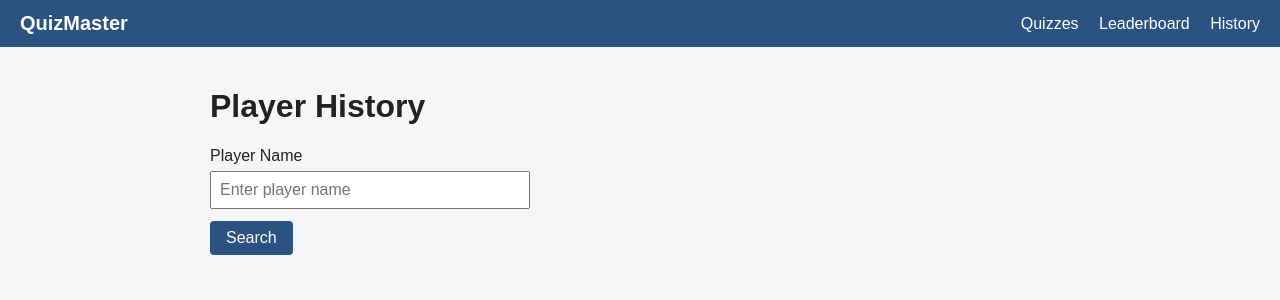
After one commit to AaryanRS/QuizMaster, a Flask app: page /history in a window 1280 px wide. The commit adds this page. Shown: the top 300 px of the page. Run offline with Flask 3, Linux system fonts and the light colour scheme.

Commit message:
Add player attempt history page and API endpoint

```diff
--- a/app/routes.py
+++ b/app/routes.py
@@ -40,6 +40,11 @@ def result_page():
 @pages.route("/leaderboard")
 def leaderboard_page():
     return render_template("leaderboard.html")
+
+
+@pages.route("/history")
+def history_page():
+    return render_template("history.html")
 
 
 @api.route("/quizzes")
@@ -193,3 +198,39 @@ def stats():
         "total_attempts": Attempt.query.count(),
         "quizzes": quiz_stats,
     })
+
+
+def _get_player_attempts(name):
+    name = (name or "").strip()
+    if not name:
+        return error("Player name is required", 400)
+    attempts = (
+        Attempt.query.filter(
+            db.func.lower(Attempt.player_name) == name.lower()
+        )
+        .order_by(Attempt.created_at.desc(), Attempt.id.desc())
+        .all()
+    )
+    return jsonify([attempt.to_dict() for attempt in attempts])
+
+
+@api.route("/players/<player_name>/attempts")
+def player_attempts(player_name):
+    return _get_player_attempts(player_name)
+
+
+@api.route("/players/attempts")
+def player_attempts_empty():
+    return error("Player name is required", 400)
+
+
+@api.route("/attempts")
+def attempts_by_query():
+    name = request.args.get("player_name", "")
+    return _get_player_attempts(name)
+
+
+@api.route("/history")
+def history_by_query():
+    name = request.args.get("player_name", "")
+    return _get_player_attempts(name)
--- /dev/null
+++ b/app/static/js/history.js
@@ -0,0 +1,75 @@
+const message = document.getElementById("message");
+const historyForm = document.getElementById("history-form");
+const playerNameInput = document.getElementById("player-name");
+const historyTable = document.getElementById("history-table");
+const tableBody = document.getElementById("history-body");
+
+function addCell(row, text) {
+    const cell = document.createElement("td");
+    cell.textContent = text;
+    row.appendChild(cell);
+}
+
+function formatDate(isoString) {
+    if (!isoString) {
+        return "";
+    }
+    const date = new Date(isoString);
+    if (isNaN(date.getTime())) {
+        return isoString;
+    }
+    return date.toLocaleString();
+}
+
+async function loadHistory(name) {
+    const trimmed = (name || "").trim();
+    tableBody.innerHTML = "";
+
+    if (trimmed === "") {
+        message.textContent = "Please enter a player name.";
+        historyTable.hidden = true;
+        return;
+    }
+
+    message.textContent = "";
+    try {
+        const response = await fetch("/api/players/" + encodeURIComponent(trimmed) + "/attempts");
+        if (!response.ok) {
+            const data = await response.json().catch(function () { return {}; });
+            message.textContent = data.error || "Could not load history.";
+            historyTable.hidden = true;
+            return;
+        }
+        const attempts = await response.json();
+        if (attempts.length === 0) {
+            message.textContent = 'No attempts found for "' + trimmed + '".';
+            historyTable.hidden = true;
+            return;
+        }
+
+        attempts.forEach(function (attempt) {
+            const row = document.createElement("tr");
+            addCell(row, attempt.quiz_title || ("Quiz " + attempt.quiz_id));
+            addCell(row, attempt.score + " / " + attempt.total_questions);
+            addCell(row, attempt.time_taken_seconds);
+            addCell(row, formatDate(attempt.created_at));
+            tableBody.appendChild(row);
+        });
+        historyTable.hidden = false;
+    } catch (err) {
+        message.textContent = "Failed to fetch attempt history.";
+        historyTable.hidden = true;
+    }
+}
+
+historyForm.addEventListener("submit", function (event) {
+    event.preventDefault();
+    loadHistory(playerNameInput.value);
+});
+
+const params = new URLSearchParams(window.location.search);
+const initialName = params.get("player") || params.get("name");
+if (initialName) {
+    playerNameInput.value = initialName;
+    loadHistory(initialName);
+}
--- a/app/static/js/result.js
+++ b/app/static/js/result.js
@@ -13,5 +13,6 @@ if (saved === null) {
     document.getElementById("result-time").textContent =
         "Time taken: " + result.time_taken_seconds + " seconds";
     document.getElementById("leaderboard-link").href = "/leaderboard?quiz=" + result.quiz_id;
+    document.getElementById("history-link").href = "/history?name=" + encodeURIComponent(result.player_name);
     document.getElementById("result-box").hidden = false;
 }
--- a/app/templates/base.html
+++ b/app/templates/base.html
@@ -12,6 +12,7 @@
         <nav>
             <a href="{{ url_for('pages.index') }}">Quizzes</a>
             <a href="{{ url_for('pages.leaderboard_page') }}">Leaderboard</a>
+            <a href="{{ url_for('pages.history_page') }}">History</a>
         </nav>
     </header>
     <main>
--- /dev/null
+++ b/app/templates/history.html
@@ -0,0 +1,29 @@
+{% extends "base.html" %}
+{% block title %}History{% endblock %}
+
+{% block content %}
+<h1>Player History</h1>
+<p id="message"></p>
+
+<form id="history-form">
+    <label for="player-name">Player Name</label>
+    <input type="text" id="player-name" placeholder="Enter player name" autocomplete="off">
+    <button type="submit" id="search-button">Search</button>
+</form>
+
+<table id="history-table" hidden>
+    <thead>
+        <tr>
+            <th>Quiz</th>
+            <th>Score</th>
+            <th>Time (seconds)</th>
+            <th>Date</th>
+        </tr>
+    </thead>
+    <tbody id="history-body"></tbody>
+</table>
+{% endblock %}
+
+{% block scripts %}
+<script src="{{ url_for('static', filename='js/history.js') }}"></script>
+{% endblock %}
--- a/app/templates/result.html
+++ b/app/templates/result.html
@@ -13,6 +13,7 @@
     <p id="result-time"></p>
     <div class="buttons">
         <a id="leaderboard-link" class="button" href="#">View leaderboard</a>
+        <a id="history-link" class="button" href="{{ url_for('pages.history_page') }}">My history</a>
         <a class="button" href="{{ url_for('pages.index') }}">More quizzes</a>
     </div>
 </section>
```
Also changed, not shown: app/models.py (+21 -2 lines), tests/test_api.py (+169 -0 lines).
